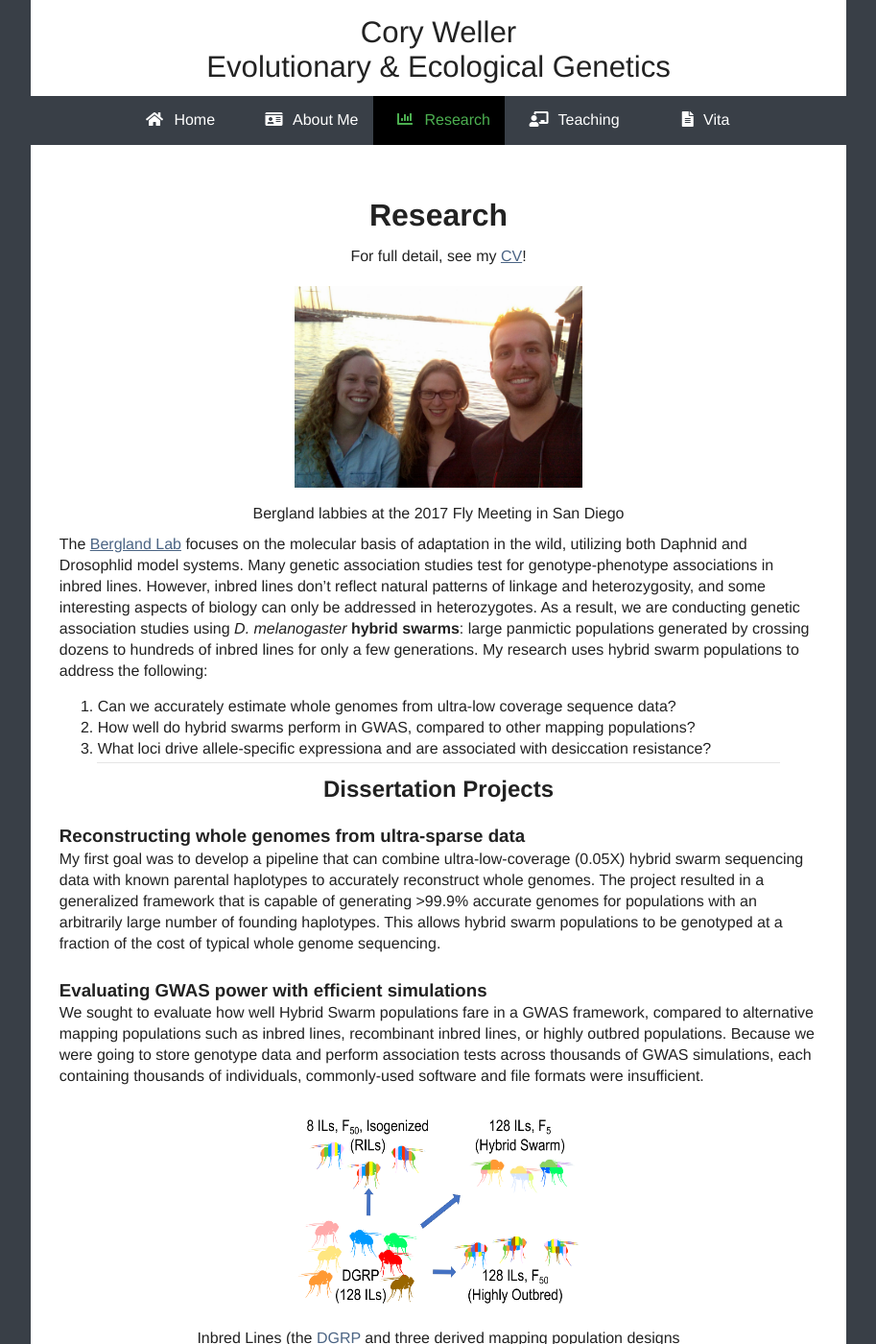
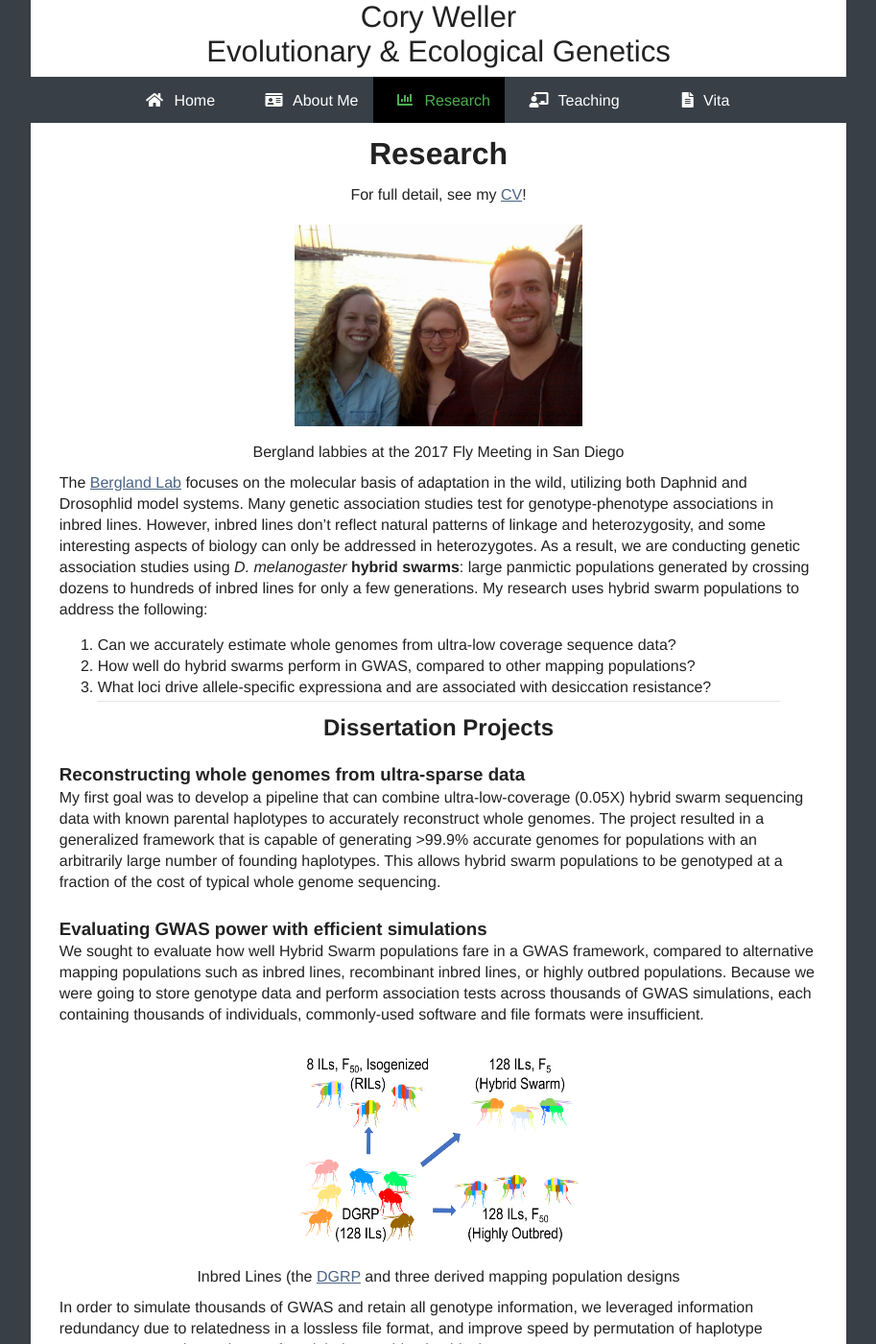
Before and after one commit to cory-weller/cory-weller.github.io, a Jekyll site: the page built from research.md, in a window 1280 px wide and 1400 px high. Shown: the whole window at 96% size, without its empty margins (183-1096 px from the left). Built offline with Jekyll 4.4.1, drawn with Linux system fonts in a browser that asks for light colours; our own code applies the rules of GitHub Pages for plain Markdown files.

Commit message:
fix css for safari

```diff
--- a/_layouts/default.html
+++ b/_layouts/default.html
@@ -55,7 +55,6 @@
       {{ content }}
     </div>
       <div class="contentFooter">
-          <hr>
           <a href="mailto:{{ site.emailName }}@{{ site.emailDomain }}"><i class="fas fa-envelope fa-lg"></i> Email</a> |
           <a href="https://twitter.com/{{ site.twitter }}"><i class="fab fa-twitter fa-lg"></i> Twitter</a> |
           <a href="https://github.com/{{ site.github }}"><i class="fab fa-github fa-lg"></i> Github</a>
--- a/assets/css/style.css
+++ b/assets/css/style.css
@@ -409,6 +409,7 @@ img {
     max-height: 300px;
     text-align:center;
     padding:10px;
+    clear:both;
 }
 
 small {
@@ -421,31 +422,13 @@ small {
     width:96%;
     max-width: 850px;
     min-width: 330px;
-    padding-bottom: 25px;
     text-align: center;
     background-color: white;
 }
 
-.header {
-    margin: 0px;
-    height: 100px;
-    line-height: 100px;
-    width: 100%;
-    position: static;
-    text-align: center;
-    background-color: white;
-}
 
-.navbar {
-    margin: auto;
-    padding-bottom:0;
-    height: 35px;
-    width: 100%;
-    position: -webkit-sticky; /* Safari */
-    position: sticky;
-    top: 0;
-    text-align: center;
-}
+
+
 
 
 
@@ -495,24 +478,42 @@ body {
 background-color: #393f47;
 }
 
+
+
 .content {
-    margin: auto;
-    margin-top: 35px;
+top:8rem;
     height: 100%;
     width: 93%;
-    position: static;
+    position: relative;
     background-color: white;
     text-align: left;
+    margin:auto;
+    overflow:hidden;
+     margin-bottom:130px;
+
 }
 
 
+@media (max-width: 900px) {
+.header{
+    display:none
+}
+.content {
+top:50px;
+margin-bottom:60px;
+}
+}
+
 .contentFooter {
     margin: auto;
-    width: 93%;
+    width: 100%;
     position: relative;
-    bottom:0;
     text-align: center;
-    padding: 15px 0px 0px 0px;
+    padding-top:15px;
+    padding-bottom:15px;
+    border-top: 3px solid #393f47;
+    line-height:3em;
+    border-bottom: 15px solid #393f47;
 }
 
 .fas {
@@ -587,9 +588,6 @@ font-size:1em;
 text-align:right;
 }
 
-.header {
-display:none;
-}
 
 ul#menu > li{
   float:left;
@@ -674,23 +672,40 @@ ul.submenu li a:hover{
   background:#111;
 }
 
+.mobileNav {
+position:fixed;
+width:96%;
+margin:auto;
+z-index: 500;
+}
 
 
 @media (min-width: 901px) {
 
 .header {
-    position: -webkit-sticky; /* Safari */
-    position: sticky;
+    width: 96%;
+    max-width: 850px;
+    min-width: 330px;
+    position: fixed;
     top:0;
     font-size:1.3em;
-    display:block
+    line-height:1.3em;
+    background: white;
+    height:5rem;
+        z-index: 500;
+
 }
 
 .navbar {
-    top: 100px;
-    display:inline-block;
-    height:51px;
+    top: 5rem;
+    width: 96%;
+    max-width: 850px;
+    min-width: 330px;
+    position: fixed;
+    height:3rem;
     background-color:#393f47;
+        z-index: 500;
+
 }
 
 .mobileNav {
```
Also changed, not shown: research.md (line endings or trailing spaces).
